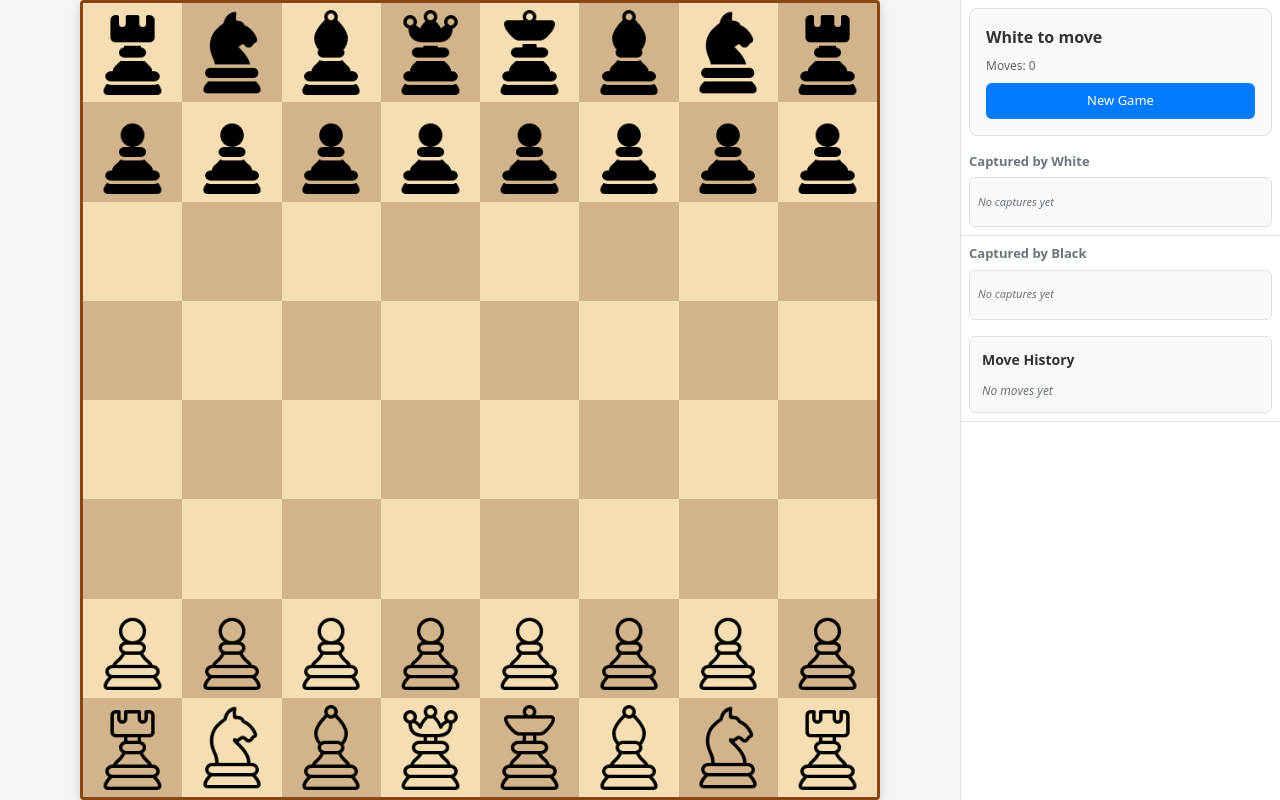
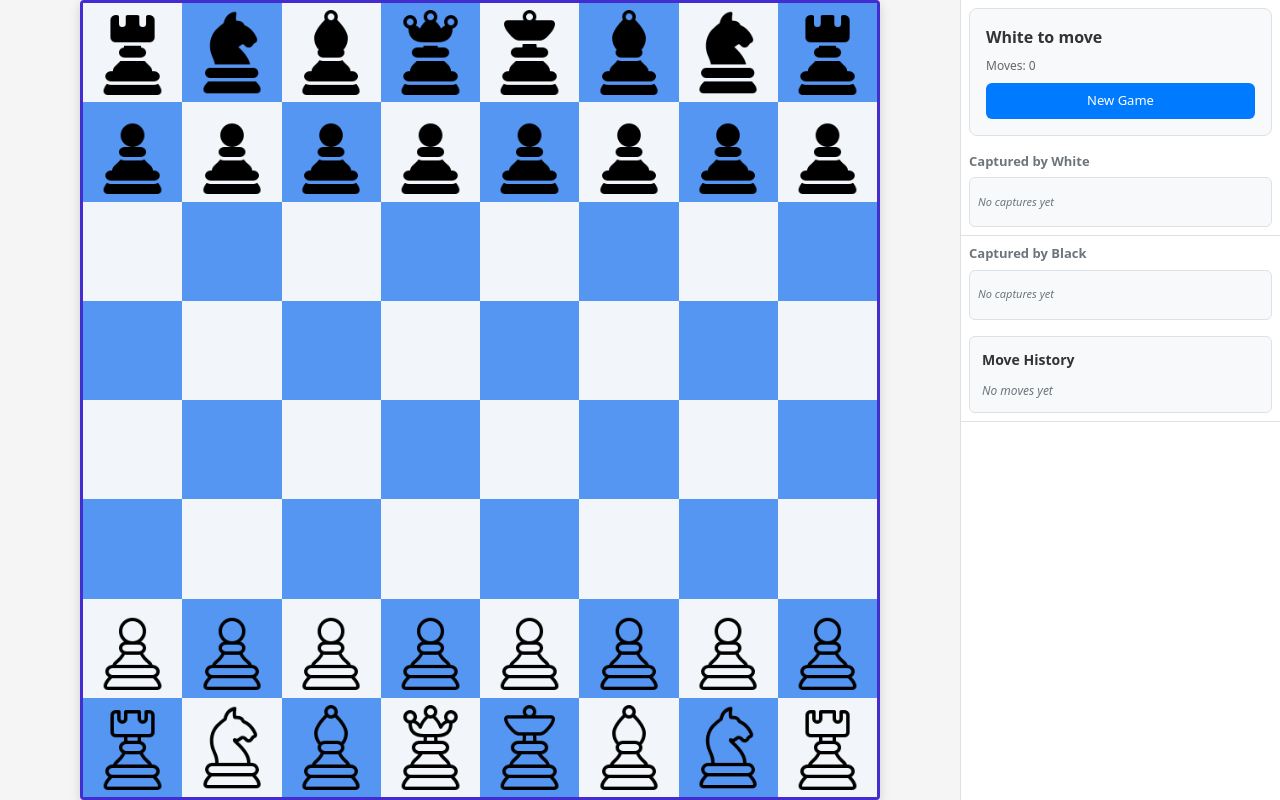
Before and after one commit to talalaslam15/chess, a React (Vite) app: page / in a window 1280 px wide. Built offline with nearby package versions, Linux system fonts and the light colour scheme.

Commit message:
update colors

```diff
--- a/src/components/ChessBoard.tsx
+++ b/src/components/ChessBoard.tsx
@@ -47,7 +47,7 @@ const chessboardStyles = css({
   display: "grid",
   gridTemplateColumns: "repeat(8, 1fr)",
   gridTemplateRows: "repeat(8, 1fr)",
-  border: "3px solid #8B4513",
+  border: "3px solid #432dd0",
   borderRadius: "4px",
   boxShadow: "0 4px 12px rgba(0, 0, 0, 0.15)",
   backgroundColor: "#fff",
@@ -138,7 +138,7 @@ const moveIndicatorStyles = css({
   width: "30%",
   height: "30%",
   borderRadius: "50%",
-  backgroundColor: "rgba(0, 128, 0, 0.7)",
+  backgroundColor: "#00786f",
   pointerEvents: "none",
   zIndex: 1,
 });
@@ -211,10 +211,10 @@ function ChessBoard() {
             css={squareStyles}
             style={{
               backgroundColor: isSelected
-                ? "#ffeb3b"
+                ? "#fccee8"
                 : isDark
-                ? "#d2b48c"
-                : "#f5deb3",
+                ? "#5596f2"
+                : "#f2f6fa",
             }}
             onClick={() => handleSquareClick(coord)}
           >
```
